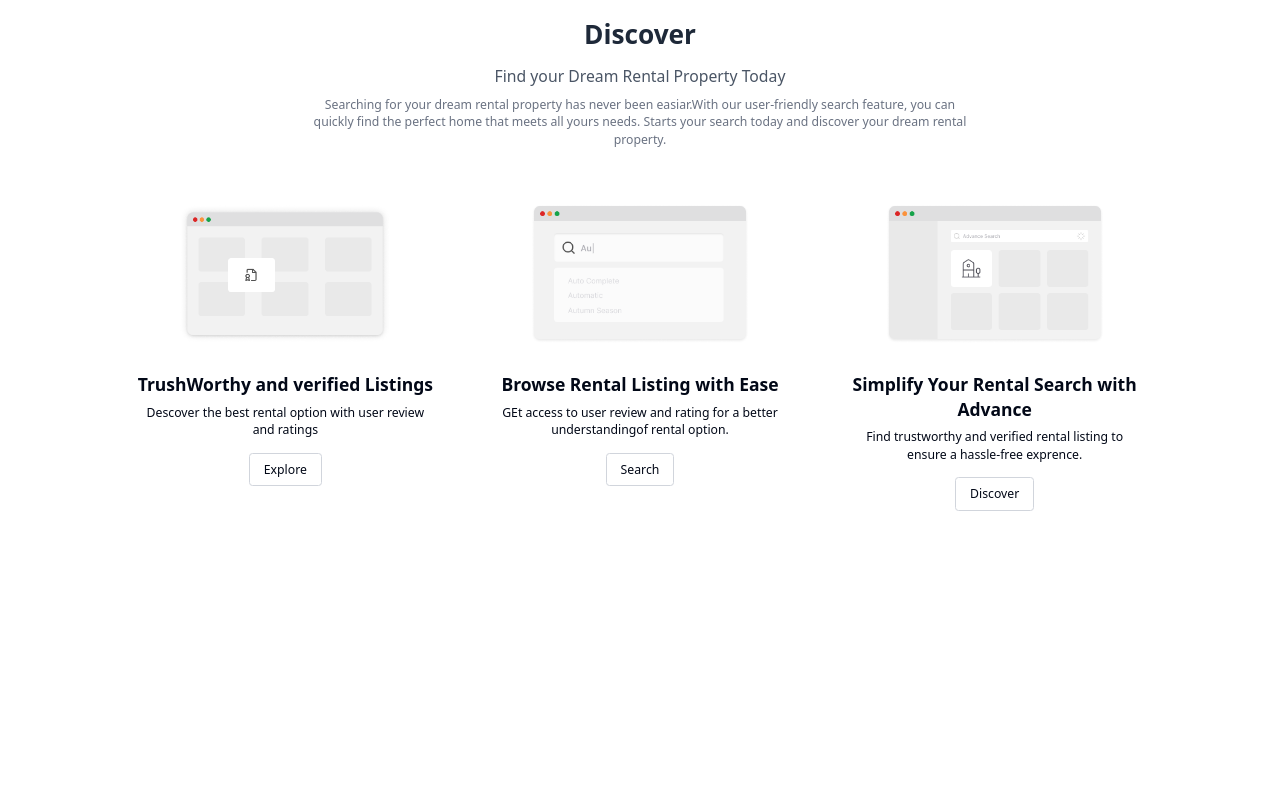
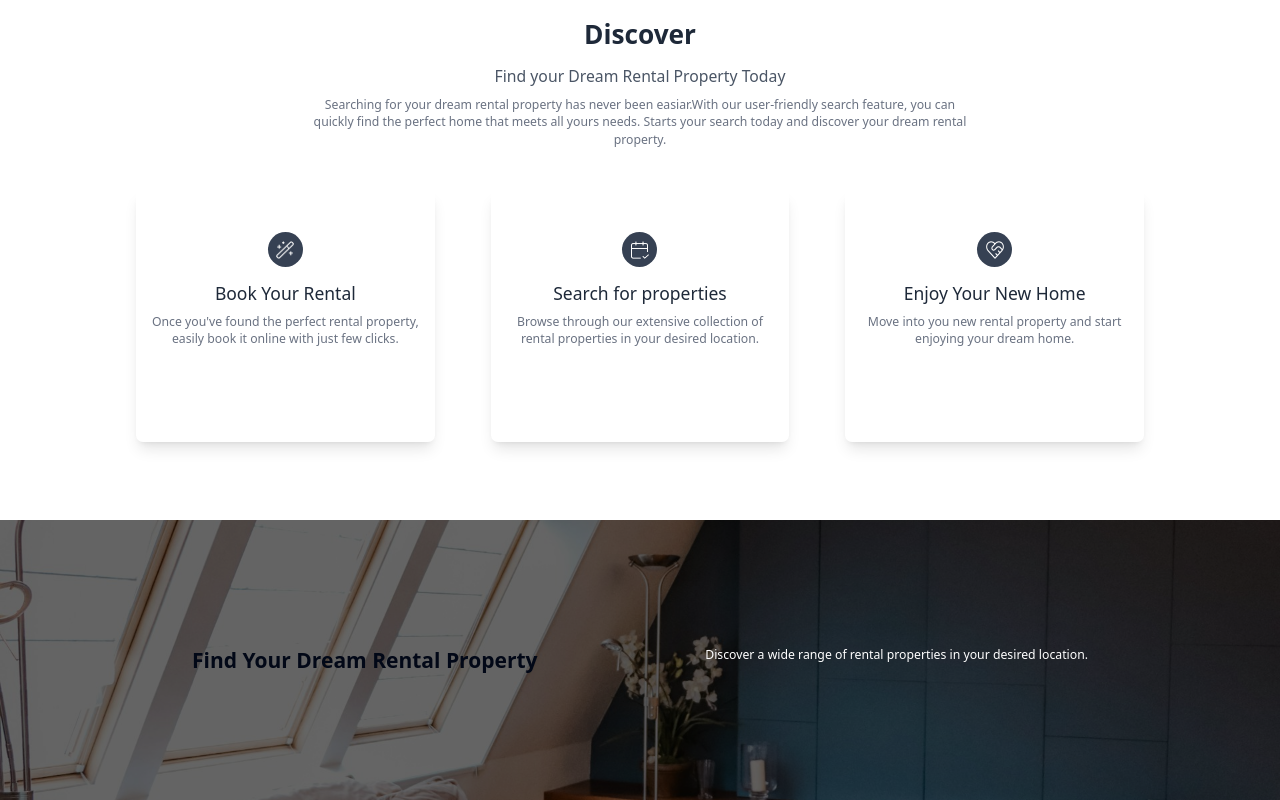
Before and after one commit to Satyam-Pandey677/real-estate, a Next.js app: page /landing in a window 1280 px wide. Shown: the part 1532-2332 px from the top of the page. Before the commit the page ends 2121 px from the top, so only its background shows below. Built offline with nearby package versions, Linux system fonts and the light colour scheme; no server answers.

Commit message:
implement CallToActionSection component with background image and animated text

```diff
--- /dev/null
+++ b/app/(nondashboard)/landing/CallToActionSection.tsx
@@ -0,0 +1,43 @@
+"use client"
+
+import Image from 'next/image'
+import {motion} from "framer-motion"
+
+const CallToActionSection = () => {
+  return (
+    <div className='relative py-24'>
+        <Image
+            src="/landing-call-to-action.jpg"
+            alt='Rentalfull Seach Section Background'
+            fill
+            className='object-cover object-center'
+        />
+
+        <div className='absolute inset-0 bg-black/60'></div>
+
+        <motion.div
+            initial={{opacity:0, y:20}}
+            transition={{duration:0.5}}
+            whileInView={{opacity:1, y:0}}
+            viewport={{once:true}}
+            className='relative max-w-41 xl:max-w-6xl mx-auto px-6 sm:px-12 xl:px-16 py-12'
+        >
+            <div className='flex flex-col md:flex-row justify-between items-center '>
+                <div className='mb-6 md:mb-0 md:mr-10'>
+                    <h2 className='text-2xl font-bold text-while '>
+                        Find Your Dream Rental Property
+                    </h2>
+                </div>
+                <div >
+                    <p className='text-white mb-3 '>
+                        Discover a wide range of rental properties in your desired location.
+                    </p>
+                </div>
+            </div>
+        </motion.div>
+
+    </div>
+  )
+}
+
+export default CallToActionSection
--- a/app/(nondashboard)/landing/DiscoverSection.tsx
+++ b/app/(nondashboard)/landing/DiscoverSection.tsx
@@ -1,10 +1,6 @@
 "use client"
-
-import React from 'react'
 import {motion} from "framer-motion"
 import Image from 'next/image';
-import Link from 'next/link';
-import { Search } from 'lucide-react';
 
 
 const containerVariant = {
@@ -52,28 +48,26 @@ const DiscoverSection = () => {
                 </p>
             </motion.div>
 
-            <div className=' grid grid-cols-1 md:grid-cols-3 gap-8 lg:gap-12 xl:gap-16'>
-                {[0,1,2].map((index) => (
+            <div className=' grid grid-cols-1 md:grid-cols-3 gap-8 lg:gap-12 xl:gap-16 text-center'>
+                {[
+                    {
+                        imageSrc:"/landing-icon-wand.png",
+                        title:"Book Your Rental",
+                        discription: "Once you've found the perfect rental property, easily book it online with just few clicks."
+                    },
+                    {
+                        imageSrc:"/landing-icon-calendar.png",
+                        title:"Search for properties",
+                        discription: "Browse through our extensive collection of rental properties in your desired location."
+                    },
+                    {
+                        imageSrc:"/landing-icon-heart.png",
+                        title:"Enjoy Your New Home",
+                        discription: "Move into you new rental property and start enjoying your dream home."
+                    },
+                ].map((card, index) => (
                     <motion.div key={index} variants={itemVariant}>
-                        <FeatureCard
-                            imageSrc={`/landing-search${3 - index}.png`}
-                            title={
-                                [
-                                    "TrushWorthy and verified Listings",
-                                    "Browse Rental Listing with Ease",
-                                    "Simplify Your Rental Search with Advance"
-                                ][index]
-                            }
-                            discription={
-                                [
-                                    "Descover the best rental option with user review and ratings",
-                                    "GEt access to user review and rating for a better understandingof rental option.",
-                                    "Find trustworthy and verified rental listing to ensure a hassle-free exprence."
-                                ][index]
-                            }
-                            linkText={["Explore", "Search", "Discover"][index]}
-                            linkHref={["/explore", "/search", "/discover"][index]}
-                        />
+                        <DiscoverCard {...card}/>
                     </motion.div>
                 ))}
             </div>
@@ -83,38 +77,29 @@ const DiscoverSection = () => {
   )
 }
 
-const FeatureCard =({
+const DiscoverCard =({
     imageSrc,
     title,
     discription,
-    linkText,
-    linkHref
 }:{
     imageSrc:string,
     title:string,
     discription:string,
-    linkText:string,
-    linkHref:string
 }) => (
-    <div className='text-center '>
-        <div className='p-4 rounded-lg mb-4 item-center justify-center h-48'>
+    <div className='px-4 py-12 shadow-lg rounded-lg bg-primary-50 md:h-72'>
+        <div className='bg-gray-700 p-[0.6rem] rounded-full  mb-4 h-10 w-10 mx-auto'>
             <Image
                 src={imageSrc}
                 alt={title}
-                width={400}
-                height={400}
-                className='w-full h-full object-contain'
+                width={30}
+                height={30}
+                className='w-full h-full'
             />
         </div>
-        <h3 className='text-xl font-semibold mb-2'>
+        <h3 className='mt-4 text-xl font-medium text-gray-800 '>
             {title}
         </h3>
-        <p className='mb-4 '>{discription}</p>
-        <Link
-            href={linkHref}
-            className=' inline-block border border-gray-300 rounded px-4 py-2 hover:bg-gray-100'
-            scroll={false}
-        >{linkText}</Link>
+        <p className='mt-2 text-gray-500 '>{discription}</p>
     </div>
 )
 
--- a/app/(nondashboard)/landing/page.tsx
+++ b/app/(nondashboard)/landing/page.tsx
@@ -2,6 +2,7 @@ import React from 'react'
 import HeroSection from './HeroSection'
 import FeaturesSection from './FeaturesSection'
 import DiscoverSection from './DiscoverSection'
+import CallToActionSection from './CallToActionSection'
 
 const Landing = () => {
   return (
@@ -9,6 +10,7 @@ const Landing = () => {
       <HeroSection/>
       <FeaturesSection />
       <DiscoverSection/>
+      <CallToActionSection/>
     </div>
   )
 }
```
